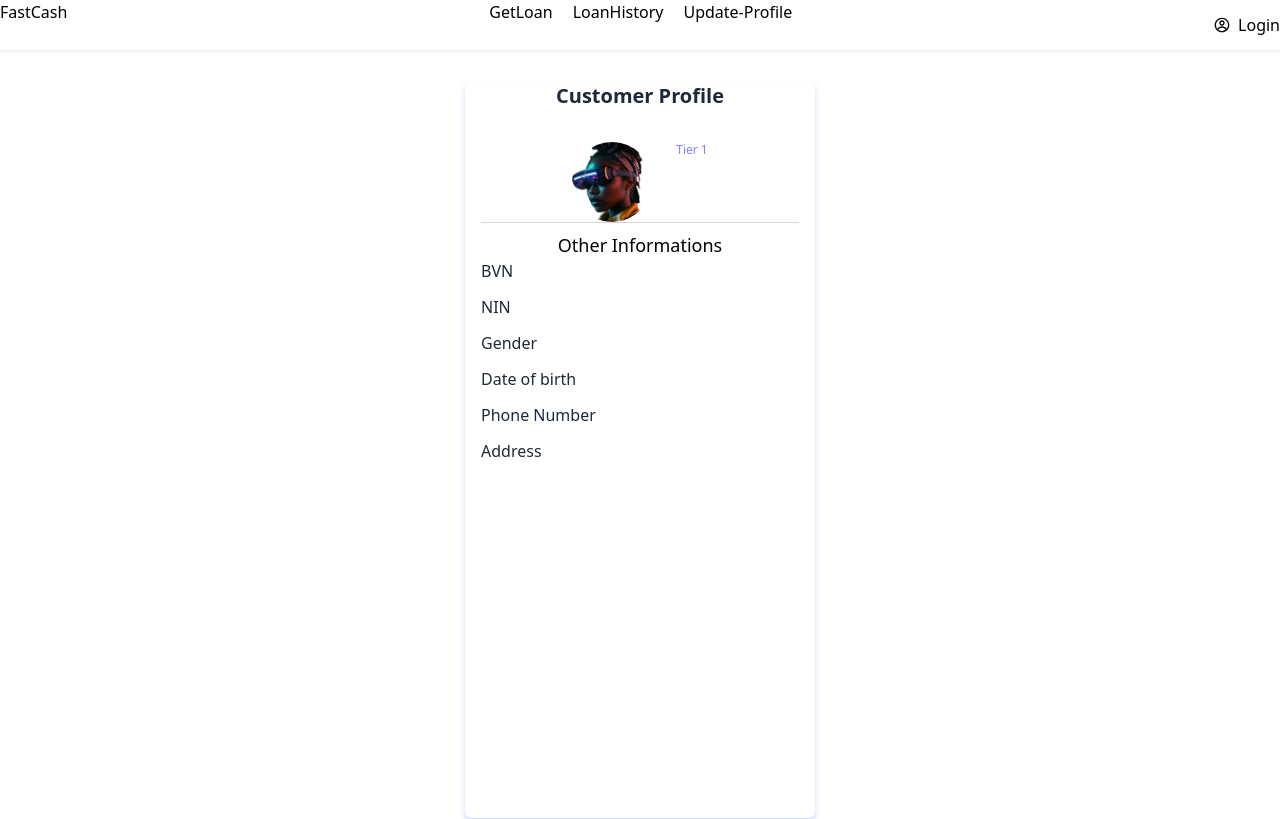
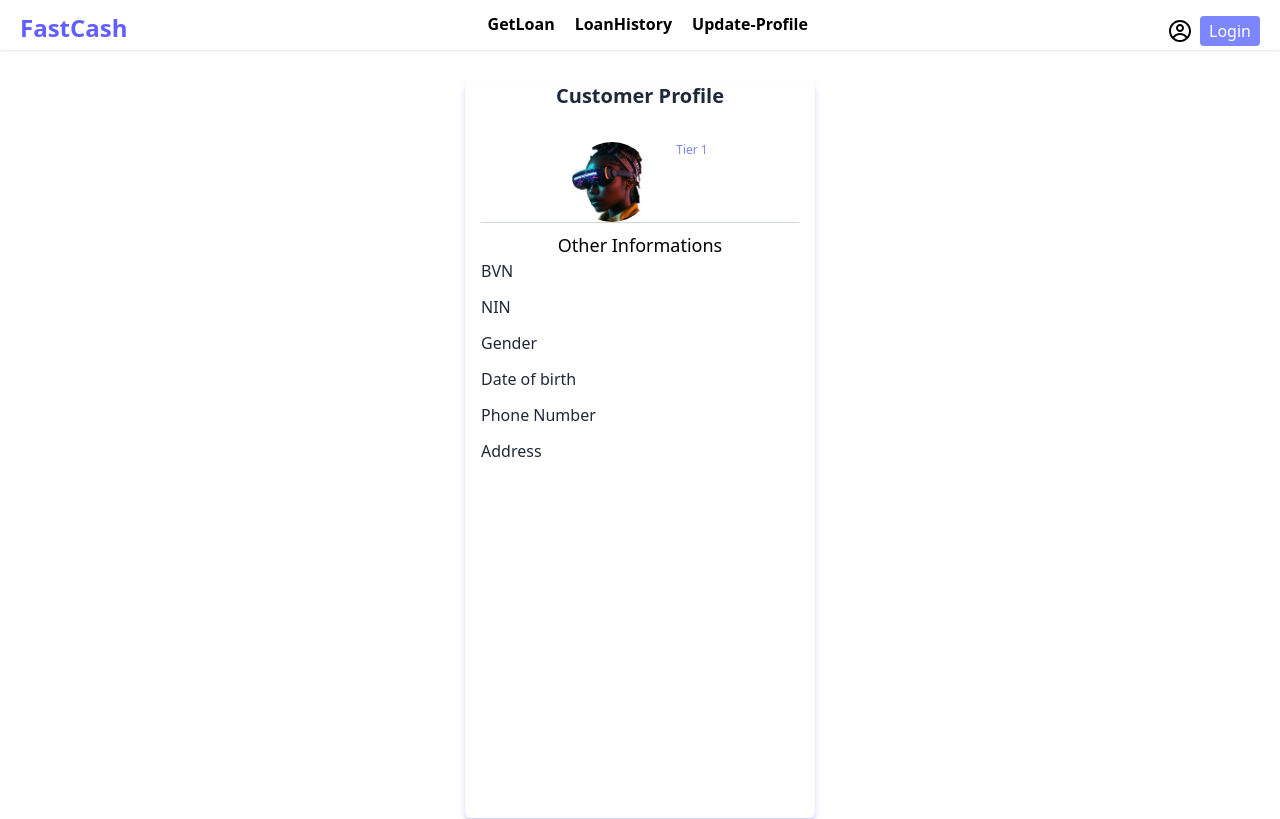
Before and after one commit to Emmy-delight/fastcash, a Next.js app: page /dashboard/my-profile in a window 1280 px wide. Shown: the top 819 px of the page. Built offline with nearby package versions, Linux system fonts and the light colour scheme; no server answers; the database is empty.

Commit message:
worked on navbar

```diff
--- a/components/Navbar.js
+++ b/components/Navbar.js
@@ -1,20 +1,45 @@
+  "use client"
+import Link from "next/link";
+import { useState } from "react";
 import { CgProfile } from "react-icons/cg";
+import { IoIosMenu } from "react-icons/io";
 
 export function Navbar () {
+    const [menuOpen,setMenuOpen] = useState(false);
+    const toggleMenu = () => {
+        setMenuOpen(!menuOpen)
+    }
+
     return (
-        <main className="bg-white shadow shadow-gray-200 w-full">
-            <div className="flex justify-between h-[50px]">
-                <h1>FastCash</h1>
-                <ul className="flex gap-5">
-                    <li>GetLoan</li>
-                    <li>LoanHistory</li>
-                    <li>Update-Profile</li>
+        <main className="bg-white shadow shadow-gray-200 w-full sticky top-0 z-10">
+            <div className="flex justify-between h-[50px] pt-3 px-5">
+                <h1 className="text-2xl font-bold text-indigo-500">FastCash</h1>
+                <ul className="hidden md:flex gap-5 md:font-semibold md:cursor-pointer">
+                    <Link href="/dashboard/get-loan"><li>GetLoan</li></Link>
+                    <Link href="/dashboard/loan-history"><li>LoanHistory</li></Link>
+                    <Link href="/dashboard/update-profile"><li>Update-Profile</li></Link>
                 </ul>
-                <div className="flex items-center gap-2">
-                    <CgProfile />
-                    <button>Login</button>
+                <div className="hidden md:flex items-center gap-2">
+                    <Link href="/dashboard/my-profile"><CgProfile className="text-2xl cursor-pointer" /></Link>
+                    <Link href="/auth/login"><button className="w-[60px] h-[30px] text-white bg-indigo-400 rounded cursor-pointer ">Login</button></Link>
+                </div>
+                <div className="block md:hidden">
+                   <IoIosMenu onClick={toggleMenu} className="text-4xl" />
                 </div>
             </div>
+            {menuOpen && (
+            <div className="flex flex-col gap-3 justify-center pb-3 items-center md:hidden">
+                <ul className="flex flex-col gap-3">
+                   <Link href="/dashboard/get-loan"><li>GetLoan</li></Link>
+                    <Link href="/dashboard/loan-history"><li>LoanHistory</li></Link>
+                    <Link href="/dashboard/update-profile"><li>Update-Profile</li></Link>
+                </ul>
+                <div className="flex items-center flex-col gap-3">
+                    <Link href="/auth/login"><button className="w-[60px] h-[30px] text-white bg-indigo-400 rounded cursor-pointer ">Login</button></Link>
+                    <Link href="/dashboard/my-profile"><CgProfile className="text-2xl cursor-pointer" /></Link>
+                </div>
+            </div>
+            )}
         </main>
     )
 }
```
